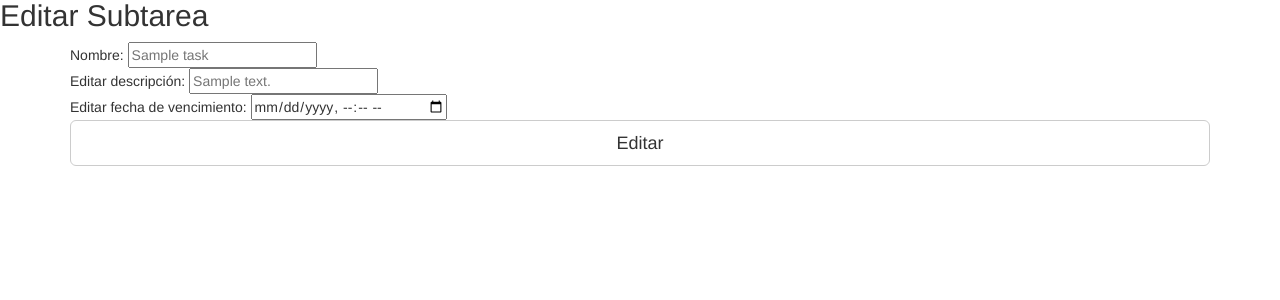
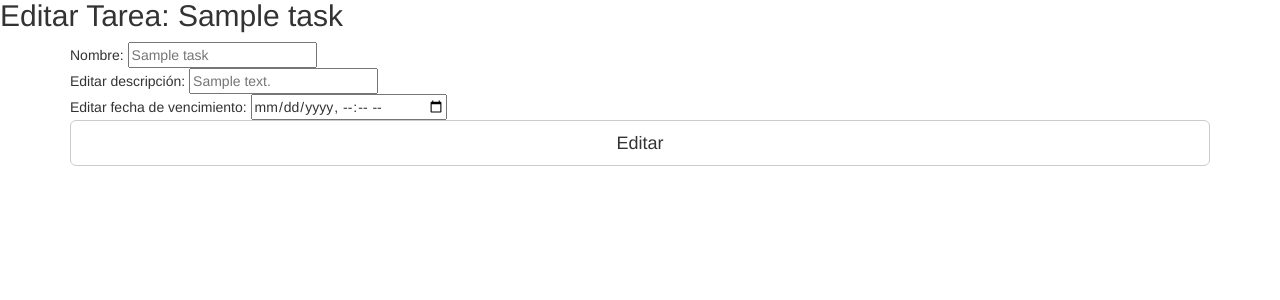
Before and after one commit to ingsoft-famaf/HoustonWHAP, a Django app: page /category/1/task/1/edit/ in a window 1280 px wide. Shown: the part 51-351 px from the top of the page. Run offline with Django 3.2, Linux system fonts and the light colour scheme; a user stored in the database is signed in; tables that the repository leaves empty hold one stand-in row (values such as "Sample post"); some libraries are stand-ins or nearby versions.

Commit message:
#145 task edit view improved even more

```diff
--- a/src/goal_set_track/gst/templates/gst/task_edit.html
+++ b/src/goal_set_track/gst/templates/gst/task_edit.html
@@ -2,7 +2,7 @@
 
 {% block content %}
 
-<h2>{{ title }}</h2>
+<h2>{{ title }}: {{task.name}}</h2>
 
 <div class='container container-fluid'>
   <form method='POST' class="form-signin" action='{% url 'task_edit' category.id task.id %}'>
--- a/src/goal_set_track/gst/views/task.py
+++ b/src/goal_set_track/gst/views/task.py
@@ -36,7 +36,7 @@ class TaskCreateView(LoginRequiredMixin, View):
 class TaskEditView(LoginRequiredMixin, View):
     def get(self, req, category, task):
         viewitems = {
-            'title': 'Editar Subtarea',
+            'title': 'Editar Tarea',
             'username': req.user.username,
             'category': req.user.category_set.get(id=category),
             'task': req.user.category_set.get(id=category).task_set.get(id=task),
```
